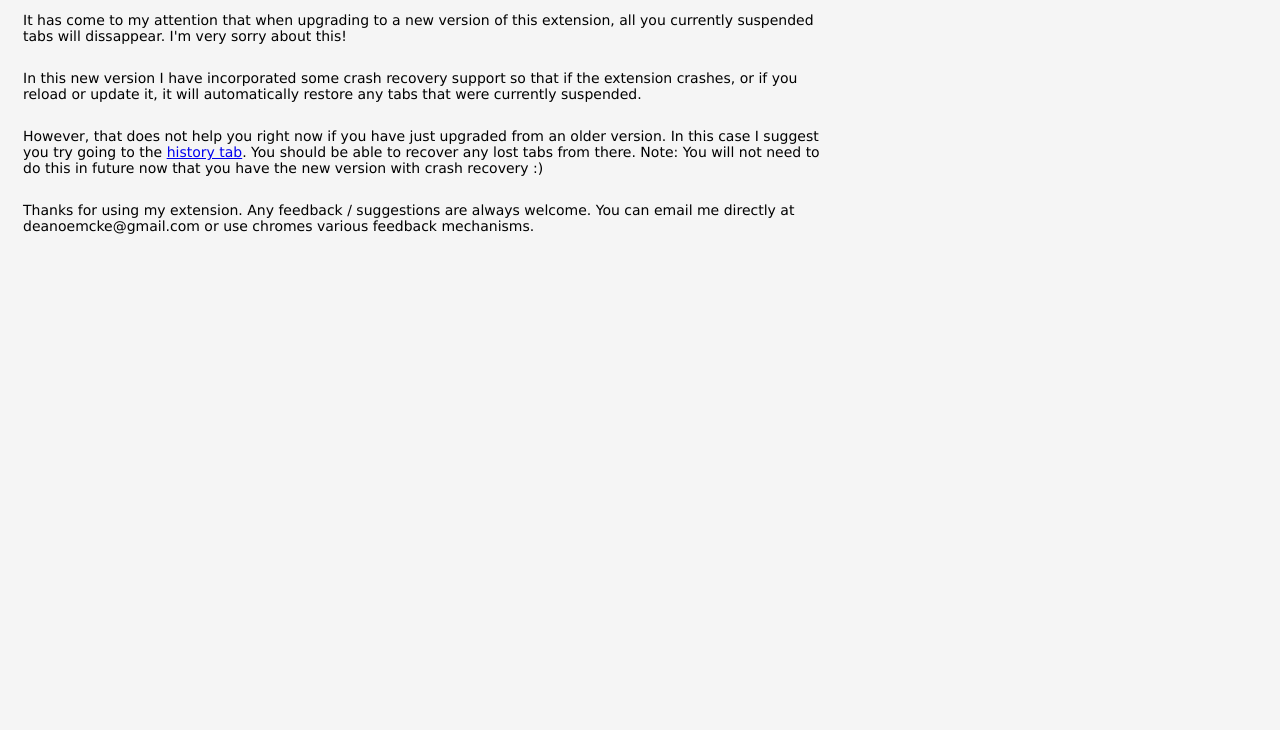
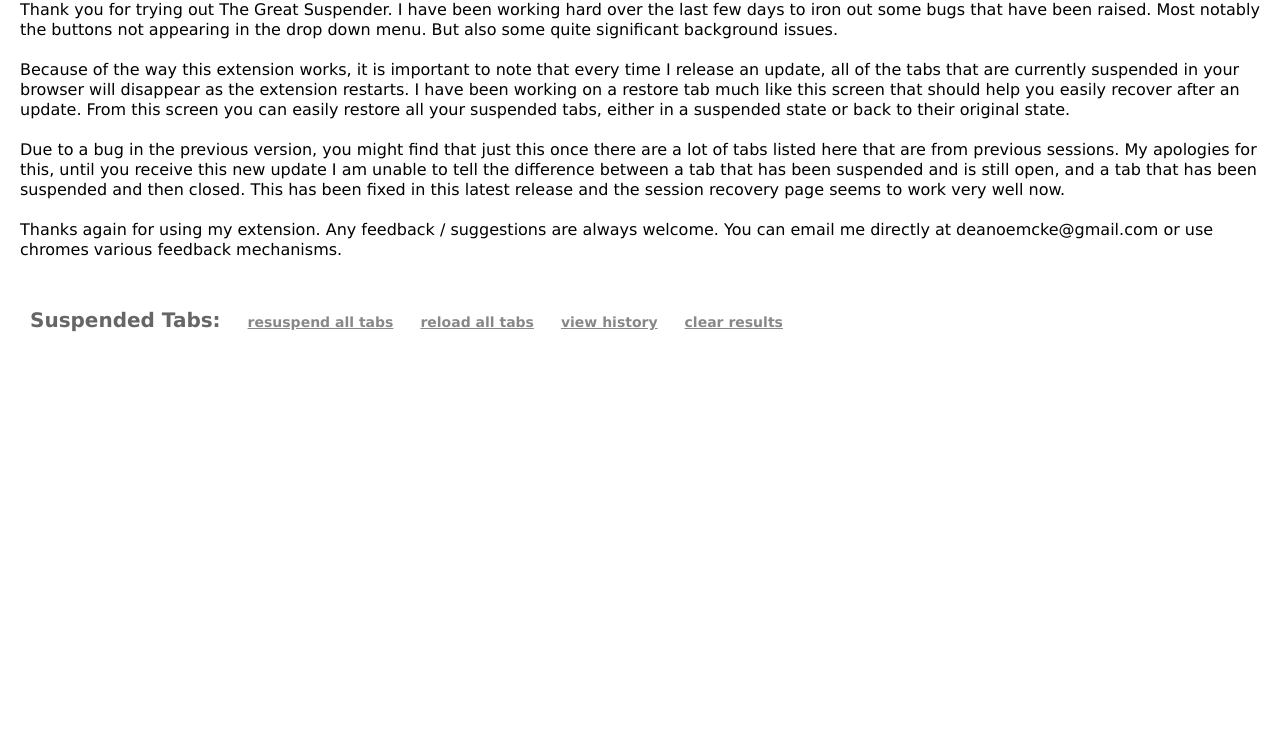
Before and after one commit to greatsuspender/thegreatsuspender, a browser extension: page update.html in a window 1280 px wide. Shown: the part 70-800 px from the top of the page. Drawn offline with Linux system fonts and the light colour scheme.

Commit message:
minor fixes to release candidate
updated update text. sorted history items.

```diff
--- a/history.css
+++ b/history.css
@@ -1,4 +1,5 @@
 html, body {
+    line-height: 20px;
     margin: 0px;
     font-family: verdana, arial, sans-serif;
 }
--- a/update.html
+++ b/update.html
@@ -3,36 +3,40 @@
 <head>
 <title id='gsTitle'>The Great Suspender :: Update</title>
 <link  id='gsFavicon' rel="icon" />
-<script type="text/javascript" src="update.js"></script>
-<link type="text/css" href="style.css" rel="stylesheet"></link>
+<script type="text/javascript" src="gsStorage.js"></script>
+<script type="text/javascript" src="recovery.js"></script>
+<link type="text/css" href="history.css" rel="stylesheet"></link>
 
 </head>
 <body>
 
 <div>
-	<h1>Important note about new version of The Great Suspender:</h1>
-	<br />
+	<h1>The Great Suspender :: New Version is Out!</h1>
 	<p>
-		It has come to my attention that when upgrading to a new version of this extension, all you currently
-		suspended tabs will dissappear. I'm very sorry about this!
-	</p>
-	<br />
-	<p>
-		In this new version I have incorporated some crash recovery support so that if the extension crashes,
-		or if you reload or update it, it will automatically restore any tabs that were currently suspended.
-	</p>
-	<br />
-	<p>
-		However, that does not help you right now if you have just upgraded from an older version. In this
-		case I suggest you try going to the <a id='updateLink' href='#'>history tab</a>. You should be able to recover any
-		lost tabs from there.
-		Note: You will not need to do this in future now that you have the new version with crash recovery :)
-	</p>
-	<br />
-	<p>
-		Thanks for using my extension. Any feedback / suggestions are always welcome. You can email me directly
+		Thank you for trying out The Great Suspender.
+		I have been working hard over the last few days to iron out some bugs that have been raised. Most notably the buttons not appearing in the drop down menu. But also some quite significant background issues.
+		<br />
+		<br />
+		Because of the way this extension works, it is important to note that every time I release an update, all of the tabs that are currently suspended in your browser will disappear as the extension restarts. I have been working on a restore tab much like this screen that should help you easily recover after an update. From this screen you can easily restore all your suspended tabs, either in a suspended state or back to their original state.
+		<br />
+		<br />
+		Due to a bug in the previous version, you might find that just this once there are a lot of tabs listed here that are from previous sessions. My apologies for this, until you receive this new update I am unable to tell the difference between a tab that has been suspended and is still open, and a tab that has been suspended and then closed. This has been fixed in this latest release and the session recovery page seems to work very well now.
+		<br />
+		<br />
+		Thanks again for using my extension. Any feedback / suggestions are always welcome. You can email me directly
 		at deanoemcke@gmail.com or use chromes various feedback mechanisms.
 	</p>
+	<h2>
+		<br />
+		Suspended Tabs:
+		<a id='resuspendLink' href='#' class='groupLink' title="Reopen all tabs in a suspended state">resuspend all tabs</a>
+		<a id='unsuspendLink' href='#' class='groupLink' title="Reopen all tabs in an unsuspended state">reload all tabs</a>
+		<a id='historyLink' href='#' class='groupLink' title="Goto the History page">view history</a>
+		<a id='clearLink' href='#' class='groupLink' title="Remove these tabs from history">clear results</a>
+	</h2>
+	<ul id='recoveryLinks'></ul>
+	<br />
+
 </div>
 
 </body>
--- a/update.js
+++ /dev/null
@@ -1,6 +0,0 @@
-
-window.onload = function () {
-    document.getElementById('updateLink').addEventListener("click", function(event) {
-		chrome.tabs.create({url: chrome.extension.getURL("history.html")});
-	});
-};
```
Also changed, not shown: background.js (+10 -5 lines), history.js (+11 -0 lines).
